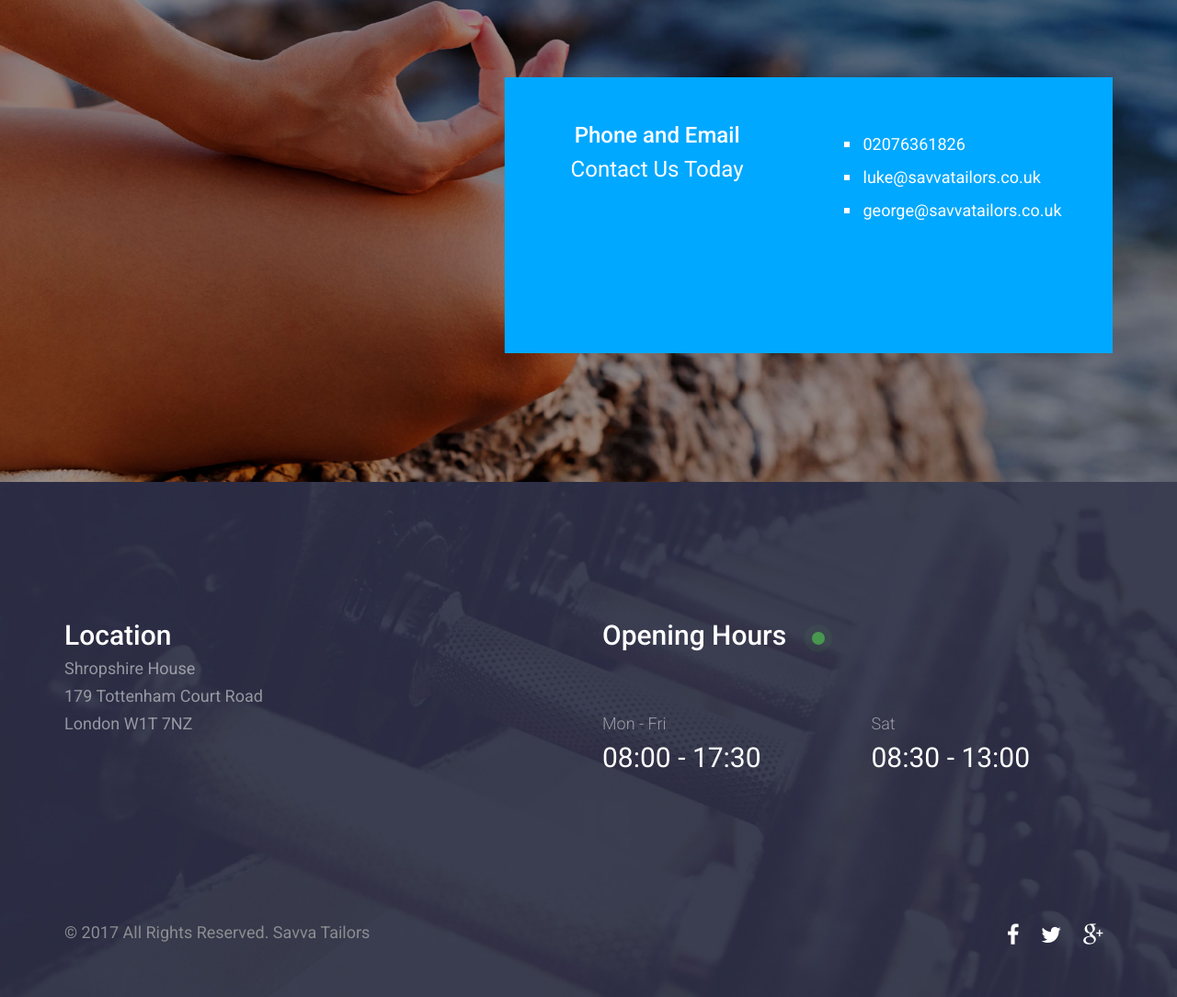
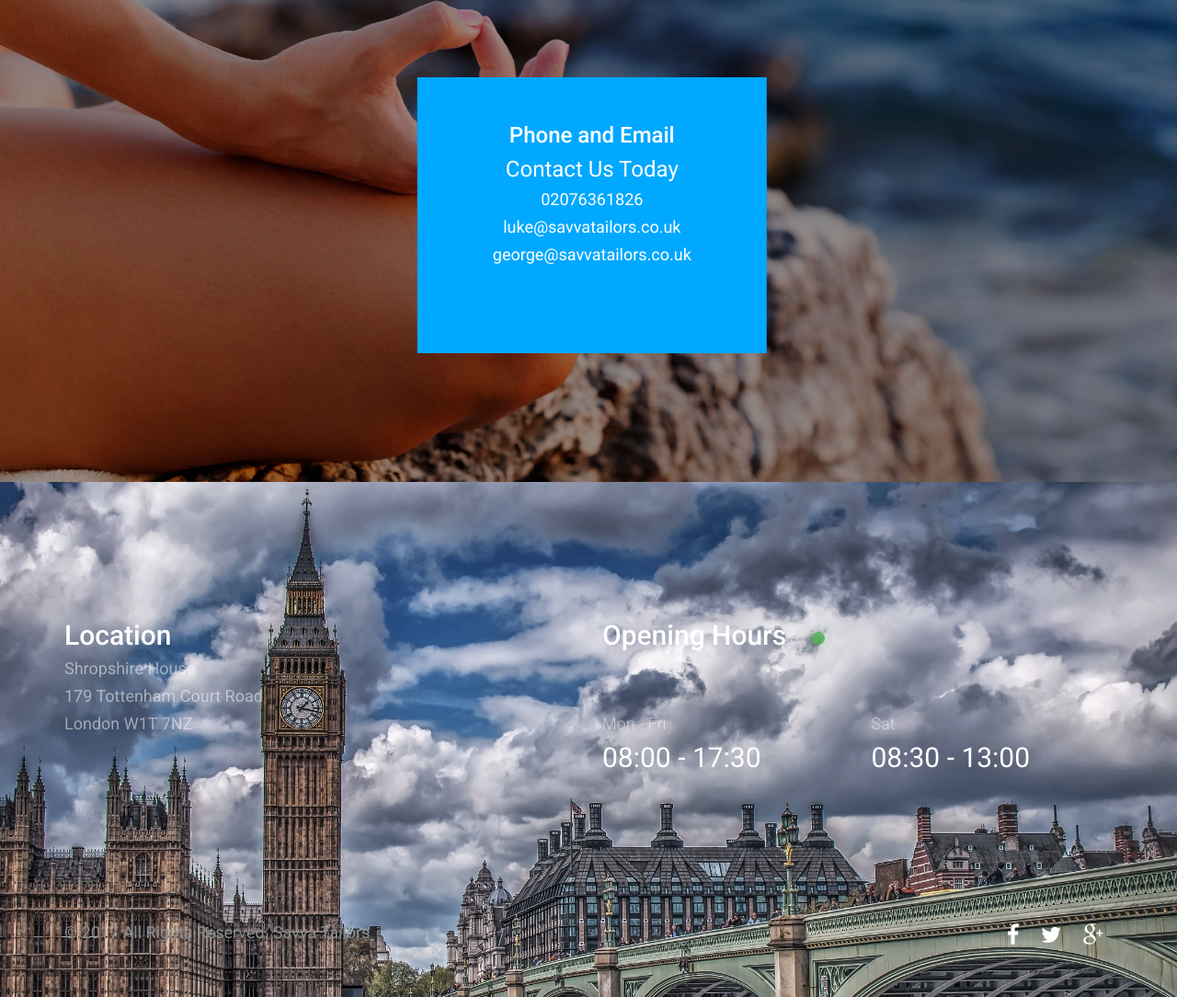
Before and after one commit to hcz1/savva-tailors-remake, a plain HTML site: page index.html in a window 1280 px wide. Shown: the part 2034-3118 px from the top of the page at 92% size. Drawn offline with Linux system fonts and the light colour scheme.

Commit message:
last half
Centred contact info and new footer image

```diff
--- a/css/cardio.css
+++ b/css/cardio.css
@@ -657,7 +657,7 @@ section {
 
 footer {
 	padding: 140px 0 40px;
-	background: url('../img/footer.jpg');
+	background: url('../img/footer-london.jpg');
 	-webkit-background-size: cover;
 	background-size: cover;
 }
--- a/index.html
+++ b/index.html
@@ -127,21 +127,17 @@
 				<h4 class="light white">Make a Reservation</h4>
 			</div>
 			<div class="row no-margin">
-				<div class="col-md-7 no-padding col-md-offset-5 pricings text-center">
+				<div class="col-md-8 no-padding col-md-offset-4 pricings text-center">
 					<div class="pricing">
 						<div class="box-main active" data-img="img/pricing1.jpg">
 							<h4 class="white">Phone and Email</h4>
 							<h4 class="white regular light">Contact Us Today</h4>
+							<h5 class="white regular light">02076361826</h5>
+							<h5 class="white regular light">luke@savvatailors.co.uk</h5>
+							<h5 class="white regular light">george@savvatailors.co.uk</h5>
 							<i class="info-icon icon_question"></i>
 						</div>
-						<div class="box-second active">
-							<ul class="white-list text-left list-unstyled">
-								<li>02076361826 </li>
-								<li>luke@savvatailors.co.uk </li>
-								<li>george@savvatailors.co.uk </li>
 
-							</ul>
-						</div>
 					</div>
 
 				</div>
```
Also changed, not shown: img/footer-london.jpg (added).
